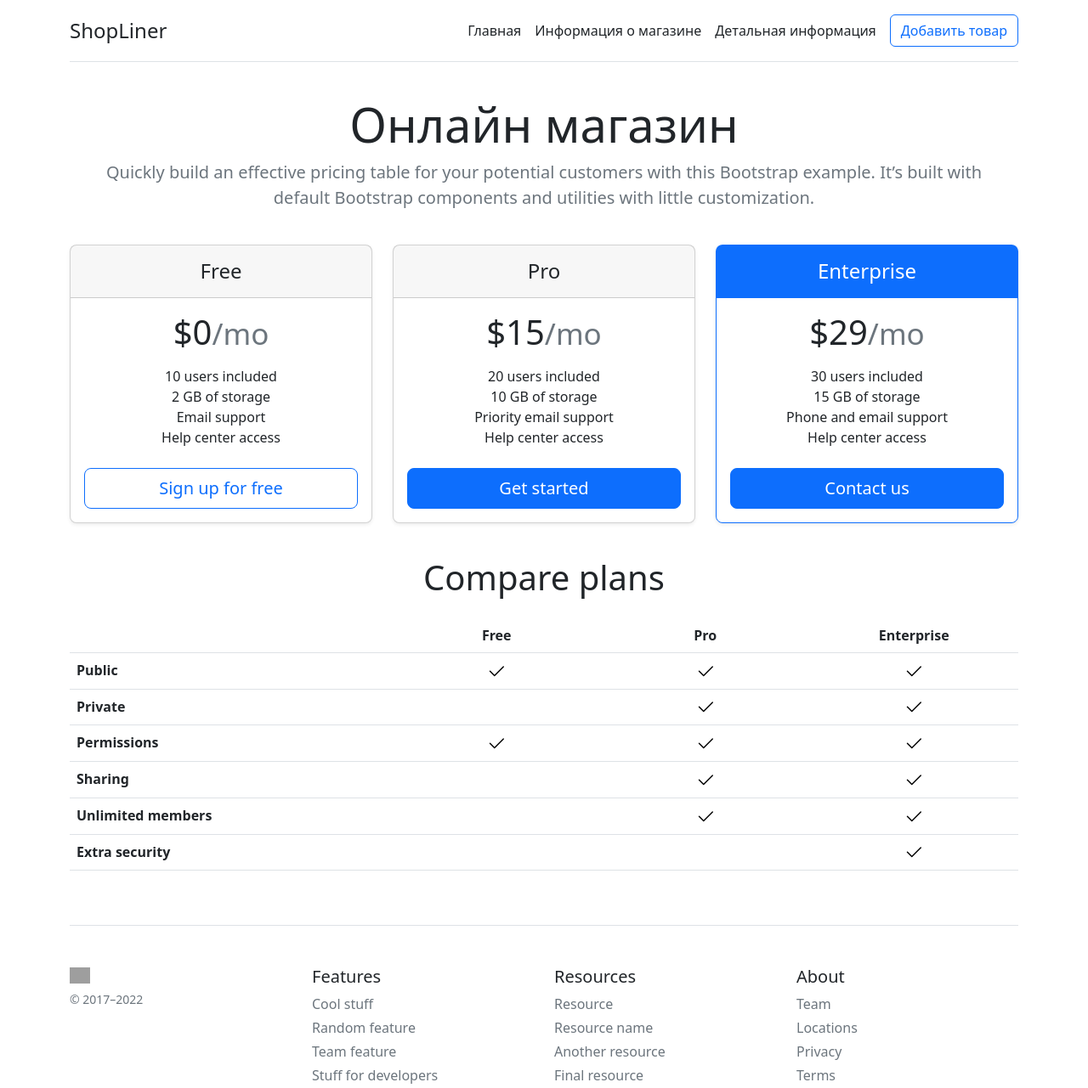
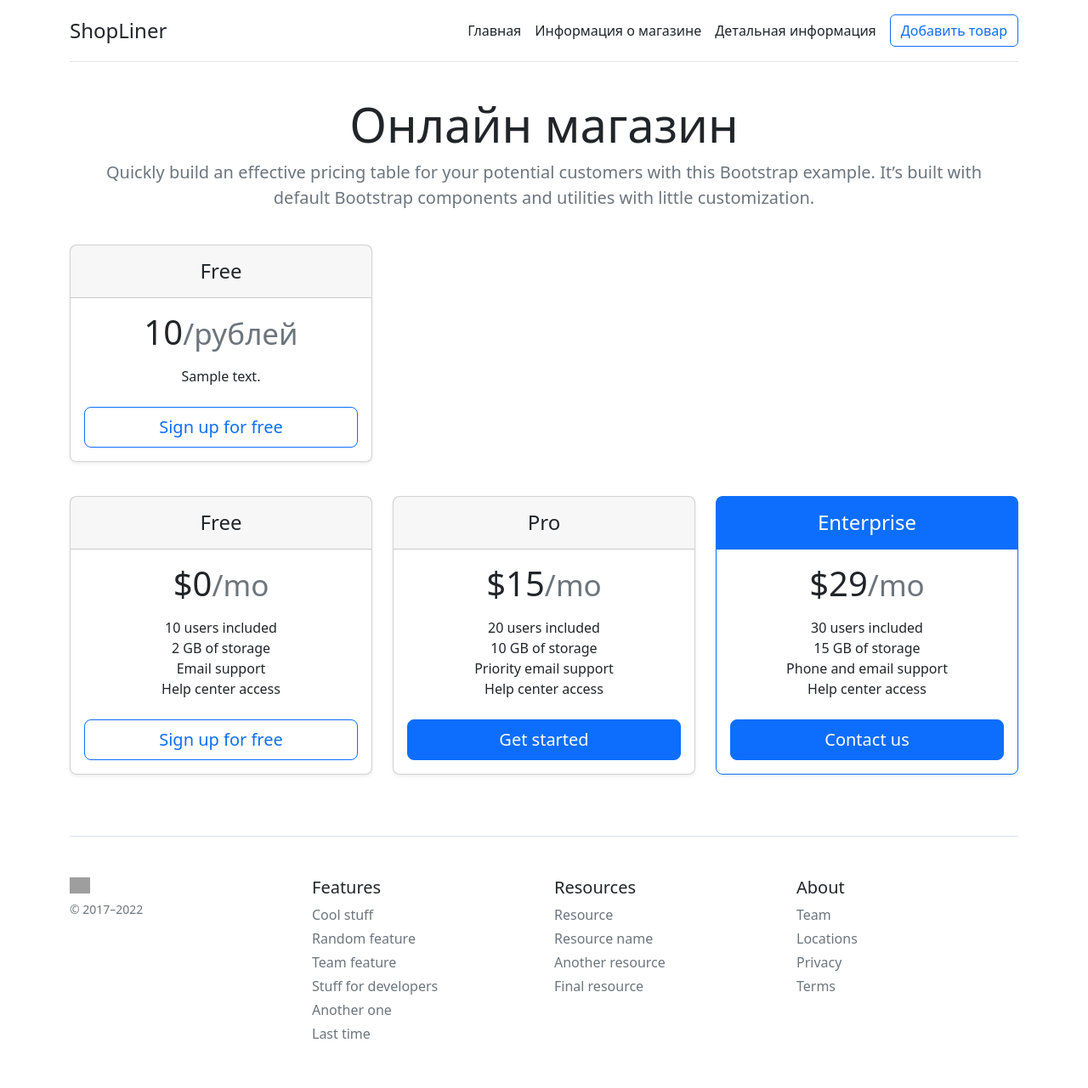
Before and after one commit to EvgeniySAMAL/OnlineShop-Flask-, a Flask app: template templates/index.html in a window 1280 px wide. Shown: the top 1281 px of the page at 85% size. After the commit the page ends 1223 px from the top, so only its background shows below. Run offline with Flask 2, Linux system fonts and the light colour scheme; the template is opened without the code that fills it: most values are stand-ins (such as "Sample title", 1, 10 or a date in 2020); lists and menus that the app fills with data are empty; grey boxes are pictures that could not be loaded.

Commit message:
доработал карточки

```diff
--- a/templates/index.html
+++ b/templates/index.html
@@ -8,10 +8,31 @@
       <h1 class="display-4 fw-normal">Онлайн магазин</h1>
       <p class="fs-5 text-muted">Quickly build an effective pricing table for your potential customers with this Bootstrap example. It’s built with default Bootstrap components and utilities with little customization.</p>
     </div>
-
+    <main>
     <div class="card-deck mb-3 text-center">
     {% for el in data %}
       <main>
+              <div class="row row-cols-1 row-cols-md-3 mb-3 text-center">
+                    <div class="col">
+                      <div class="card mb-4 rounded-3 shadow-sm">
+                        <div class="card-header py-3">
+                          <h4 class="my-0 fw-normal">Free</h4>
+                        </div>
+                        <div class="card-body">
+                          <h1 class="card-title pricing-card-title">{{el. price}}<small class="text-muted fw-light">/рублей</small></h1>
+                          <ul class="list-unstyled mt-3 mb-4">
+                            <li>{{el.description}}</li>
+                          </ul>
+                          <button type="button" class="w-100 btn btn-lg btn-outline-primary">Sign up for free</button>
+                        </div>
+                      </div>
+                    </div>
+
+                   </main>
+
+
+      {%endfor%}
+    </div>
     <div class="row row-cols-1 row-cols-md-3 mb-3 text-center">
       <div class="col">
         <div class="card mb-4 rounded-3 shadow-sm">
@@ -66,65 +87,6 @@
       </div>
     </div>
 
-            <h2 class="display-6 text-center mb-4">Compare plans</h2>
 
-            <div class="table-responsive">
-              <table class="table text-center">
-                <thead>
-                  <tr>
-                    <th style="width: 34%;"></th>
-                    <th style="width: 22%;">Free</th>
-                    <th style="width: 22%;">Pro</th>
-                    <th style="width: 22%;">Enterprise</th>
-                  </tr>
-                </thead>
-                <tbody>
-                  <tr>
-                    <th scope="row" class="text-start">Public</th>
-                    <td><svg class="bi" width="24" height="24"><use xlink:href="#check"></use></svg></td>
-                    <td><svg class="bi" width="24" height="24"><use xlink:href="#check"></use></svg></td>
-                    <td><svg class="bi" width="24" height="24"><use xlink:href="#check"></use></svg></td>
-                  </tr>
-                  <tr>
-                    <th scope="row" class="text-start">Private</th>
-                    <td></td>
-                    <td><svg class="bi" width="24" height="24"><use xlink:href="#check"></use></svg></td>
-                    <td><svg class="bi" width="24" height="24"><use xlink:href="#check"></use></svg></td>
-                  </tr>
-                </tbody>
-
-                <tbody>
-                  <tr>
-                    <th scope="row" class="text-start">Permissions</th>
-                    <td><svg class="bi" width="24" height="24"><use xlink:href="#check"></use></svg></td>
-                    <td><svg class="bi" width="24" height="24"><use xlink:href="#check"></use></svg></td>
-                    <td><svg class="bi" width="24" height="24"><use xlink:href="#check"></use></svg></td>
-                  </tr>
-                  <tr>
-                    <th scope="row" class="text-start">Sharing</th>
-                    <td></td>
-                    <td><svg class="bi" width="24" height="24"><use xlink:href="#check"></use></svg></td>
-                    <td><svg class="bi" width="24" height="24"><use xlink:href="#check"></use></svg></td>
-                  </tr>
-                  <tr>
-                    <th scope="row" class="text-start">Unlimited members</th>
-                    <td></td>
-                    <td><svg class="bi" width="24" height="24"><use xlink:href="#check"></use></svg></td>
-                    <td><svg class="bi" width="24" height="24"><use xlink:href="#check"></use></svg></td>
-                  </tr>
-                  <tr>
-                    <th scope="row" class="text-start">Extra security</th>
-                    <td></td>
-                    <td></td>
-                    <td><svg class="bi" width="24" height="24"><use xlink:href="#check"></use></svg></td>
-                  </tr>
-                </tbody>
-              </table>
-            </div>
   </main>
-    </div>
-
-  {% endfor %}
-
-
 {%endblock%}
```
Lines whose indentation alone changed are shown as unchanged.
